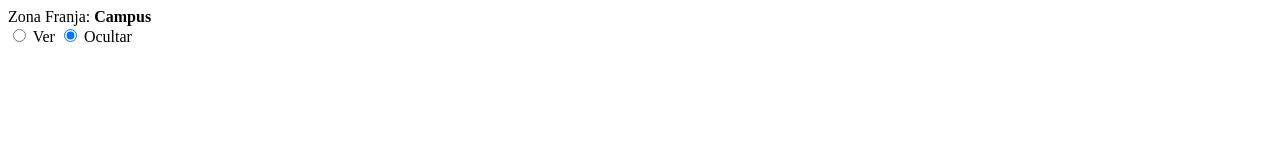
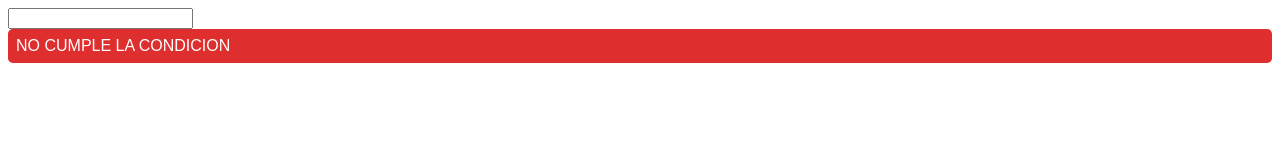
Before and after one commit to JhonatanDavidMottaMedinaADSO/VueBasicoDirectivas, a plain HTML site: page index.html in a window 1280 px wide. Drawn offline with nearby package versions, Linux system fonts and the light colour scheme.

Commit message:
feat: :sparkles: v-if v-else-if v-else
Se usaron las directivas condicionales y se realizo un ejercicio sencillo con estas

```diff
--- a/components/component.js
+++ b/components/component.js
@@ -1,7 +1,11 @@
 export default {
     data() {
         return {
-            centinela: false
+            mensaje: `<em>Apolo</em>`,
+            mensaje2: `<mark>Artemis</mark>`,
+            mensaje3: `<u>Sputnik</u>`,
+            mensaje4: `NO CUMPLE LA CONDICION`,
+            opcion: null,
         }
     }
 }
--- a/index.html
+++ b/index.html
@@ -13,12 +13,11 @@
 <body>
 
     <div id="app">
-        <label>Zona Franja: <strong>Campus</strong></label>
-        <div>
-            <input type="radio" v-model="centinela" v-bind:value="true"> Ver
-            <input type="radio" v-model="centinela" v-bind:value="false"> Ocultar
-        </div>
-        <div v-show="centinela" class="info">Los mejores programadores de Colombia</div>
+        <input type="text" v-model="opcion">
+        <div v-if="opcion=='Apolo'" v-html="mensaje"></div>
+        <div v-else-if="opcion=='Artemis'" v-html="mensaje2"></div>
+        <div v-else-if="opcion=='Sputnik'" v-html="mensaje3"></div>
+        <div v-else v-html="mensaje4" class="error"></div>
     </div>
 
 </body>
--- a/style.css
+++ b/style.css
@@ -1,5 +1,5 @@
-.info{
-background: #09d35d;
+.error{
+background: #df2e2e;
 color: #fff;
 font-family: sans-serif;
 padding: .5rem;
```
